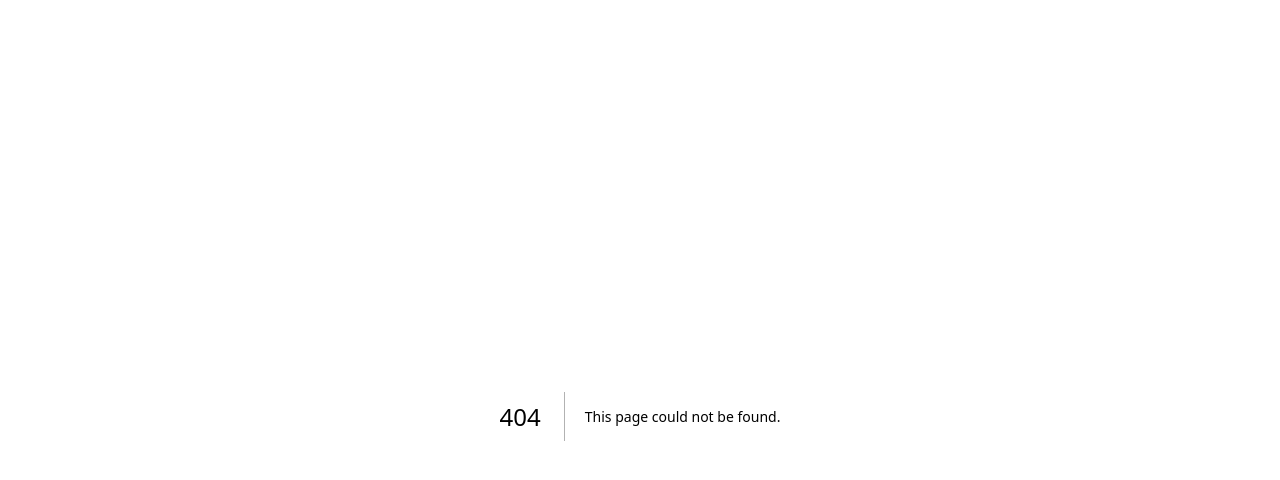
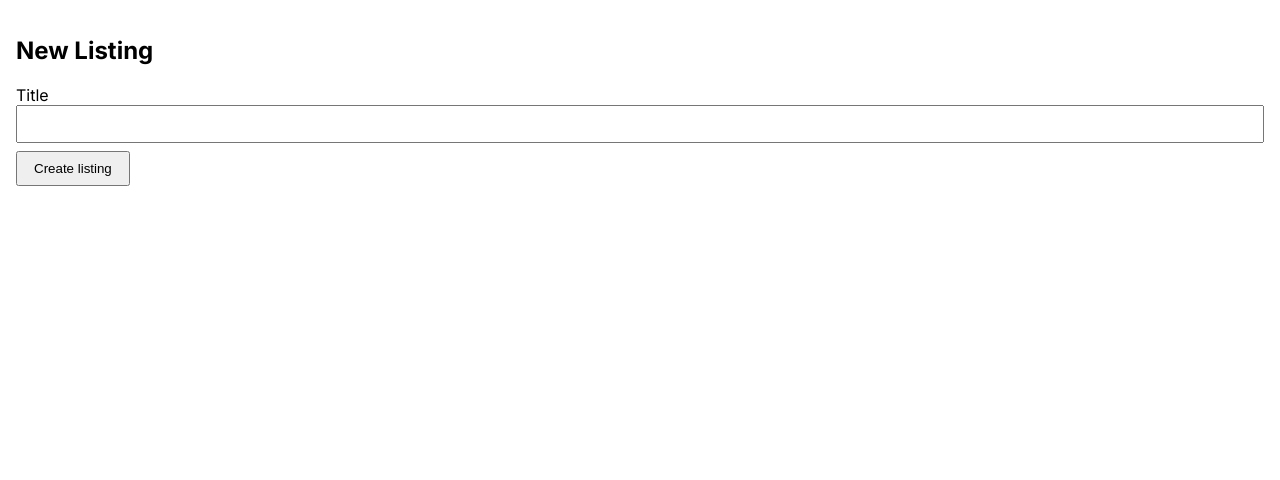
Before and after one commit to JorensM/inventory-manager, a Next.js app: page /private/listings/edit in a window 1280 px wide. Before the commit this address had no page. Shown: the top 480 px of the page. Built offline with nearby package versions, Linux system fonts and the light colour scheme.

Commit message:
create listing editor

```diff
--- a/package.json
+++ b/package.json
@@ -11,6 +11,7 @@
   "dependencies": {
     "@supabase/ssr": "^0.0.10",
     "@supabase/supabase-js": "^2.39.3",
+    "formik": "^2.4.5",
     "next": "14.1.0",
     "react": "^18",
     "react-dom": "^18"
--- a/src/app/layout.tsx
+++ b/src/app/layout.tsx
@@ -1,7 +1,10 @@
+// Core
 import type { Metadata } from "next";
 import { Inter } from "next/font/google";
+import Head from 'next/head';
+
+// Style
 import "./style.css";
-import Head from 'next/head';
 
 const inter = Inter({ subsets: ["latin"] });
 
--- /dev/null
+++ b/src/app/private/listings/edit/actions.ts
@@ -0,0 +1,29 @@
+"use server"
+import { createClient } from '@/util/supabase/server';
+import { redirect } from 'next/navigation';
+
+export async function submitNew(formData: FormData) {
+
+
+
+    const data = {
+        title: formData.get('title') as string,
+    }
+
+    const supabase = createClient();
+
+
+
+    const { error } = await supabase.from('listings')
+        .insert(data);
+
+    if(error) {
+        throw error
+    }
+
+    redirect("/private/dashboard");
+}
+
+export async function submitEdit() {
+
+}
--- /dev/null
+++ b/src/app/private/listings/edit/page.tsx
@@ -0,0 +1,40 @@
+
+// Actions
+import { submitNew, submitEdit } from './actions'
+
+// Components
+import TextInput from '@/components/lists/input/TextInput'
+
+const text_create = {
+    heading: 'New Listing',
+    submit: 'Create listing'
+}
+
+const text_edit = {
+    heading: 'Edit listing',
+    submit: 'Save'
+}
+
+export default function ListingEditPage({ searchParams: { id: listing_id }}: {
+    searchParams: { id: string }
+}) {
+
+    const text = listing_id ? text_edit : text_create
+
+    return (
+        <section>
+            <h1>{text.heading}</h1>
+            <form>
+                <TextInput
+                    label="Title"
+                    name="title"
+                />
+                <button
+                    formAction={listing_id ? submitEdit : submitNew}
+                >
+                    {text.submit}
+                </button>
+            </form>
+        </section>
+    )
+}
--- a/src/app/private/listings/page.tsx
+++ b/src/app/private/listings/page.tsx
@@ -1,7 +1,7 @@
 export default function ListingsPage() {
     return (
         <section>
-            Listings
+            <h1>Listings</h1>
         </section>
     )
 }
--- a/src/app/style.css
+++ b/src/app/style.css
@@ -3,24 +3,19 @@ body, html {
   margin: 0px;
 }
 
+
+
 main {
   padding: 16px;
 }
 
-form {
-  display: flex;
-  flex-direction: column;
-}
 
-input[type="text"], input[type="password"], input[type="email"] {
-  padding-left: 16px;
-  font-size: 1rem;
-  height: 32px;
-}
 
 button {
-  margin: 8px;
-  padding-block: 10px;
+  /* margin: 8px; */
+  padding-block: 8px;
+  padding-inline: 16px;
+  width: fit-content;
 }
 
 li {
@@ -34,6 +29,8 @@ ul {
   padding: 0px;
 }
 
+
+
 .loading-section {
   display: flex;
   height: 100%;
@@ -41,3 +38,22 @@ ul {
   align-items: center;
   justify-content: center;
 }
+
+/* Input */
+
+form {
+  display: flex;
+  flex-direction: column;
+  gap: 8px !important;
+}
+
+input[type="text"], input[type="password"], input[type="email"] {
+  padding-left: 8px;
+  font-size: 1rem;
+  height: 32px;
+}
+
+.input-container {
+  display: flex;
+  flex-direction: column;
+}
--- /dev/null
+++ b/src/components/lists/input/TextInput.tsx
@@ -0,0 +1,14 @@
+import { ComponentProps } from 'react';
+
+type TextInputProps = {
+    label: string
+} & ComponentProps<'input'>;
+
+export default function TextInput( { label, ...props }: TextInputProps) {
+    return (
+        <div className='input-container'>
+            <label>{label}</label>
+            <input type='text' {...props}></input>
+        </div>
+    )
+}
--- /dev/null
+++ b/src/types/Listing.ts
@@ -0,0 +1,4 @@
+export type Listing = {
+    id: number
+    title: string
+}
--- a/src/util/supabase/server.ts
+++ b/src/util/supabase/server.ts
@@ -1,7 +1,8 @@
 import { createServerClient } from '@supabase/ssr'
 import { cookies } from 'next/headers'
 
-export function createClient(cookieStore: ReturnType<typeof cookies>) {
+export function createClient() {
+  const cookieStore = cookies()
   return createServerClient(
     process.env.NEXT_PUBLIC_SUPABASE_URL!,
     process.env.NEXT_PUBLIC_SUPABASE_ANON_KEY!,
```
Also changed, not shown: src/components/lists/ListingsList.tsx (added, +29 -0 lines), 1 other file (tests, documents, lock files or other folders).
